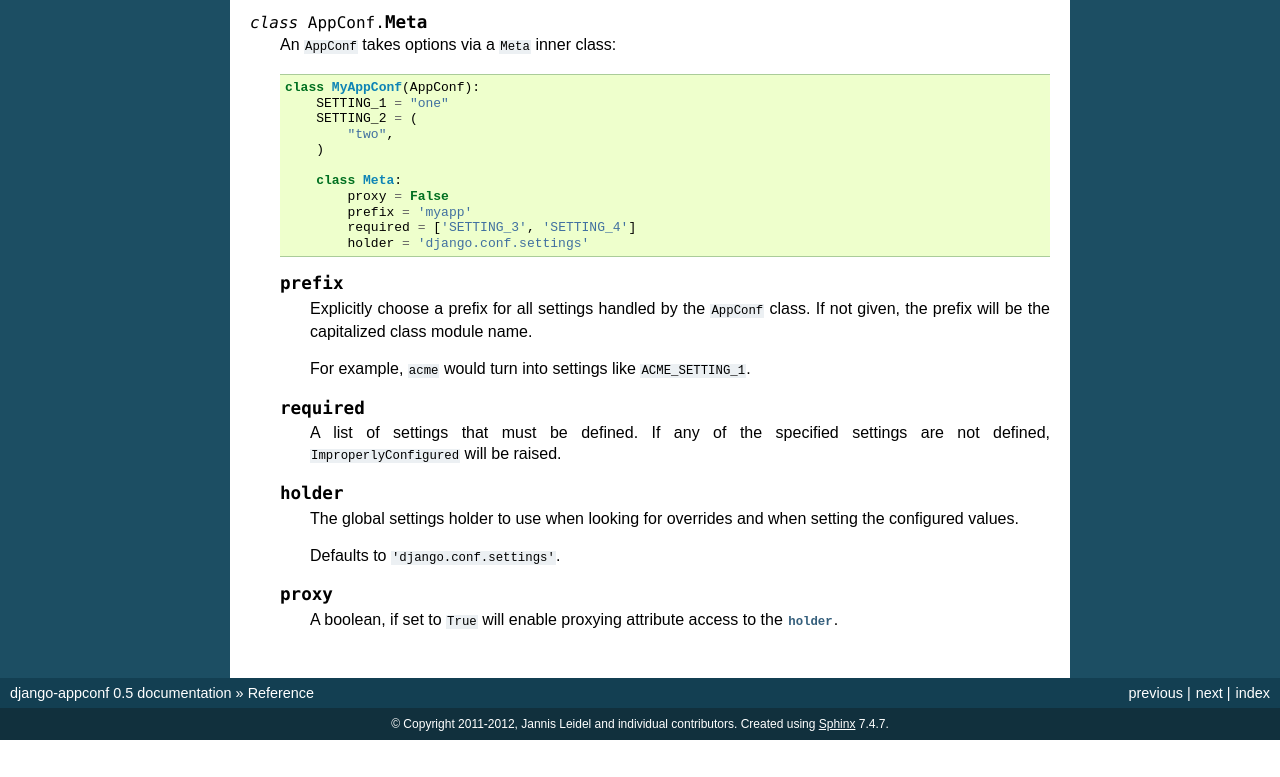
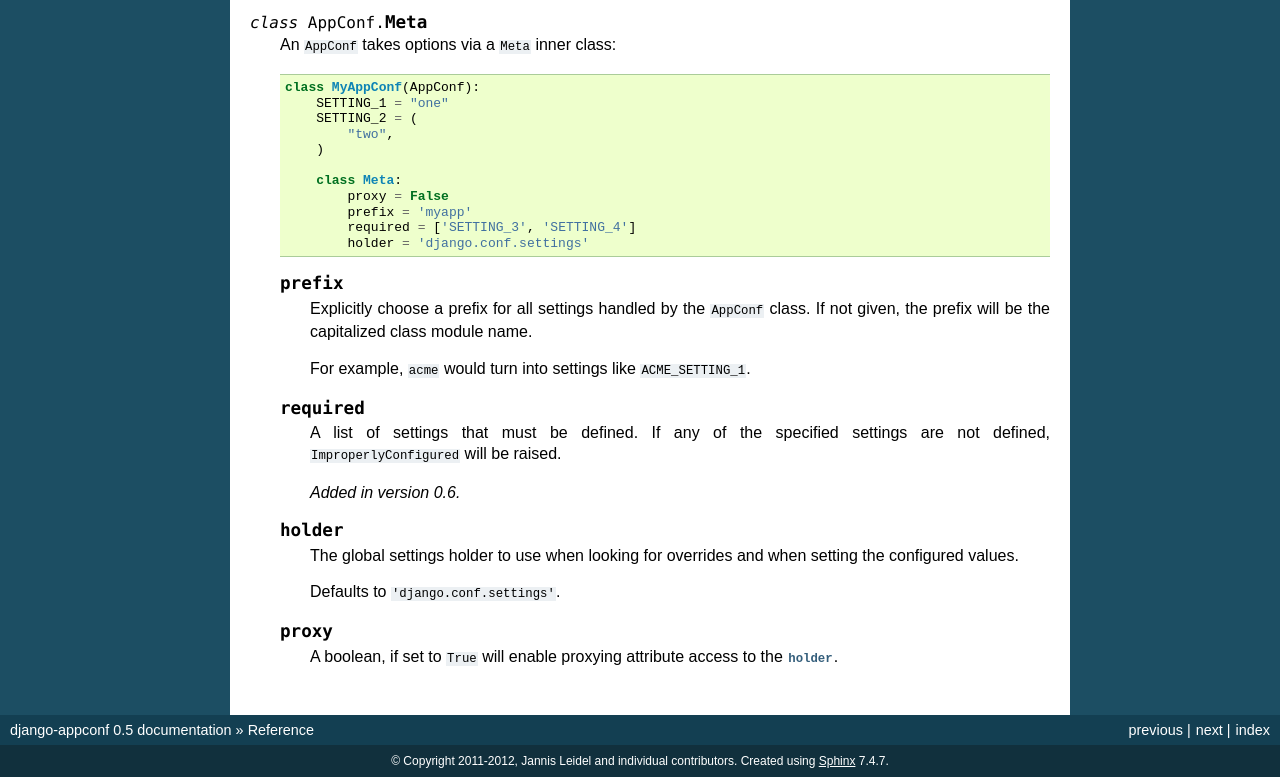
Before and after one commit to django-compressor/django-appconf, a Sphinx documentation site: the page built from docs/reference.rst, in a window 1280 px wide and 900 px high, scrolled down 596 px, cut to the strip 123-900 px from the top of the window. Built offline with Sphinx 7.4.7, drawn with Linux system fonts in a browser that asks for light colours; before the commit the page ends 1459 px from its top, so only the background shows below that.

Commit message:
Add versionadded directive

```diff
--- a/docs/reference.rst
+++ b/docs/reference.rst
@@ -69,6 +69,8 @@ Reference
         A list of settings that must be defined. If any of the specified
         settings are not defined, ``ImproperlyConfigured`` will be raised.
 
+        .. versionadded:: 0.6
+
     .. attribute:: holder
 
         The global settings holder to use when looking for overrides and
```
